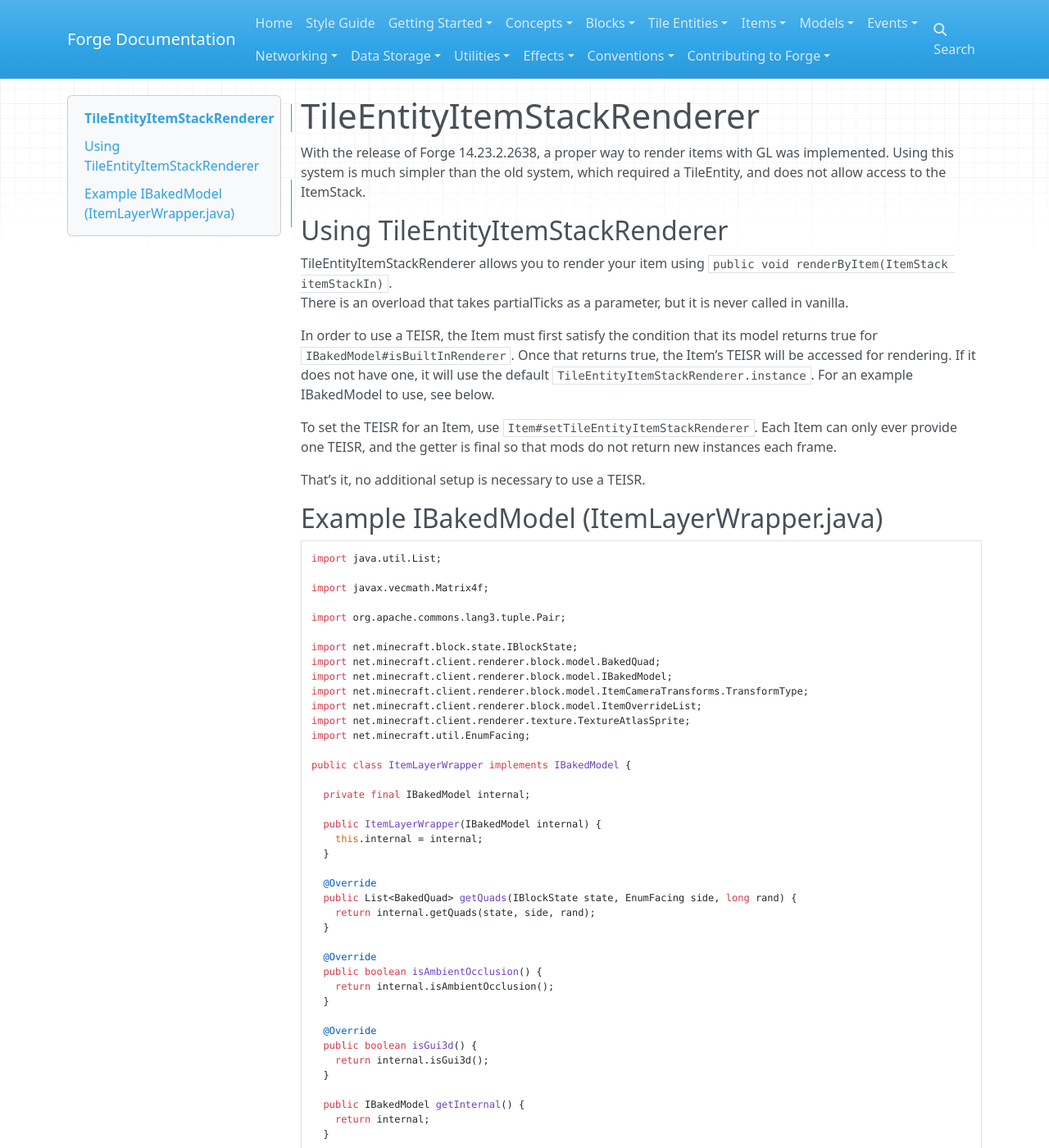
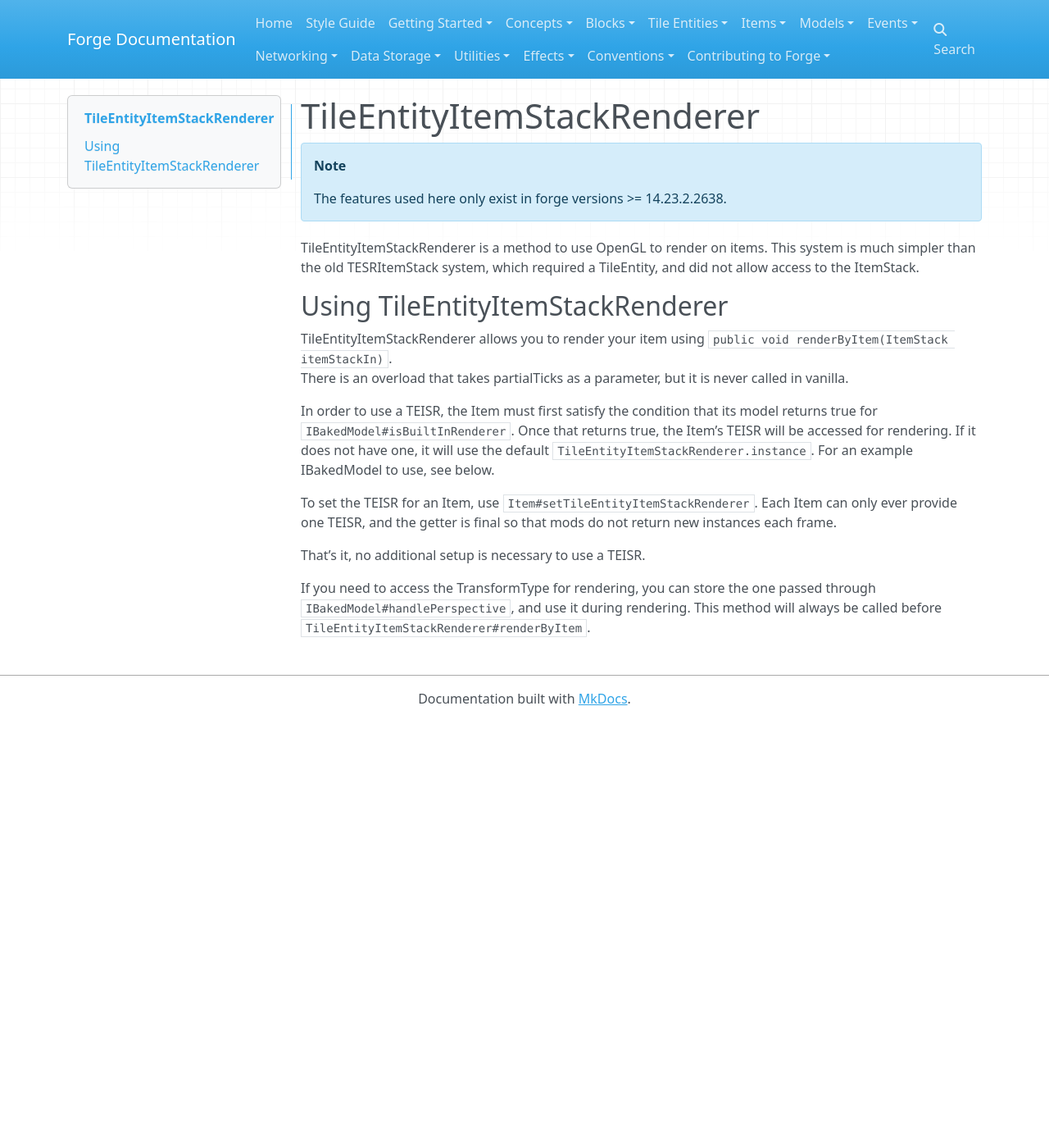
Before and after one commit to MinecraftForge/Documentation, an MkDocs documentation site: the page built from docs/rendering/teisr.md, in a window 1280 px wide and 1400 px high. Shown: the whole window at 82% size. Built offline with MkDocs 1.6.1, drawn with Linux system fonts in a browser that asks for light colours; nearby versions of some CDN libraries; old or Windows-style settings are respelled for this version of MkDocs; some of the changed text lies outside the part shown.

Commit message:
note + remove example block

````diff
--- a/docs/rendering/teisr.md
+++ b/docs/rendering/teisr.md
@@ -1,7 +1,9 @@
 TileEntityItemStackRenderer
 =======================
+!!! note
+    The features used here only exist in forge versions >= 14.23.2.2638.
 
-With the release of Forge 14.23.2.2638, a proper way to render items with GL was implemented. Using this system is much simpler than the old system, which required a TileEntity, and does not allow access to the ItemStack.
+TileEntityItemStackRenderer is a method to use OpenGL to render on items.  This system is much simpler than the old TESRItemStack system, which required a TileEntity, and did not allow access to the ItemStack.
 
 Using TileEntityItemStackRenderer
 --------------------------
@@ -16,71 +18,4 @@ To set the TEISR for an Item, use `Item#setTileEntityItemStackRenderer`.  Each I
 
 That's it, no additional setup is necessary to use a TEISR.
 
-Example IBakedModel (ItemLayerWrapper.java)
----------------
-
-```java
-import java.util.List;
-
-import javax.vecmath.Matrix4f;
-
-import org.apache.commons.lang3.tuple.Pair;
-
-import net.minecraft.block.state.IBlockState;
-import net.minecraft.client.renderer.block.model.BakedQuad;
-import net.minecraft.client.renderer.block.model.IBakedModel;
-import net.minecraft.client.renderer.block.model.ItemCameraTransforms.TransformType;
-import net.minecraft.client.renderer.block.model.ItemOverrideList;
-import net.minecraft.client.renderer.texture.TextureAtlasSprite;
-import net.minecraft.util.EnumFacing;
-
-public class ItemLayerWrapper implements IBakedModel {
-
-  private final IBakedModel internal;
-
-  public ItemLayerWrapper(IBakedModel internal) {
-    this.internal = internal;
-  }
-
-  @Override
-  public List<BakedQuad> getQuads(IBlockState state, EnumFacing side, long rand) {
-    return internal.getQuads(state, side, rand);
-  }
-
-  @Override
-  public boolean isAmbientOcclusion() {
-    return internal.isAmbientOcclusion();
-  }
-
-  @Override
-  public boolean isGui3d() {
-    return internal.isGui3d();
-  }
-
-  public IBakedModel getInternal() {
-    return internal;
-  }
-
-  @Override
-  public boolean isBuiltInRenderer() {
-    return true;
-  }
-
-  @Override
-  public TextureAtlasSprite getParticleTexture() {
-    return internal.getParticleTexture();
-  }
-
-  @Override
-  public ItemOverrideList getOverrides() {
-    return internal.getOverrides();
-  }
-
-  @Override
-  public Pair<? extends IBakedModel, Matrix4f> handlePerspective(TransformType cameraTransformType) {
-    //You can use a field on your TileEntityItemStackRenderer to store this TransformType for use in renderByItem, this method is always called before it.
-    return Pair.of(this, internal.handlePerspective(cameraTransformType).getRight());
-  }
-
-}
-```
+If you need to access the TransformType for rendering, you can store the one passed through `IBakedModel#handlePerspective`, and use it during rendering.  This method will always be called before `TileEntityItemStackRenderer#renderByItem`.
````
